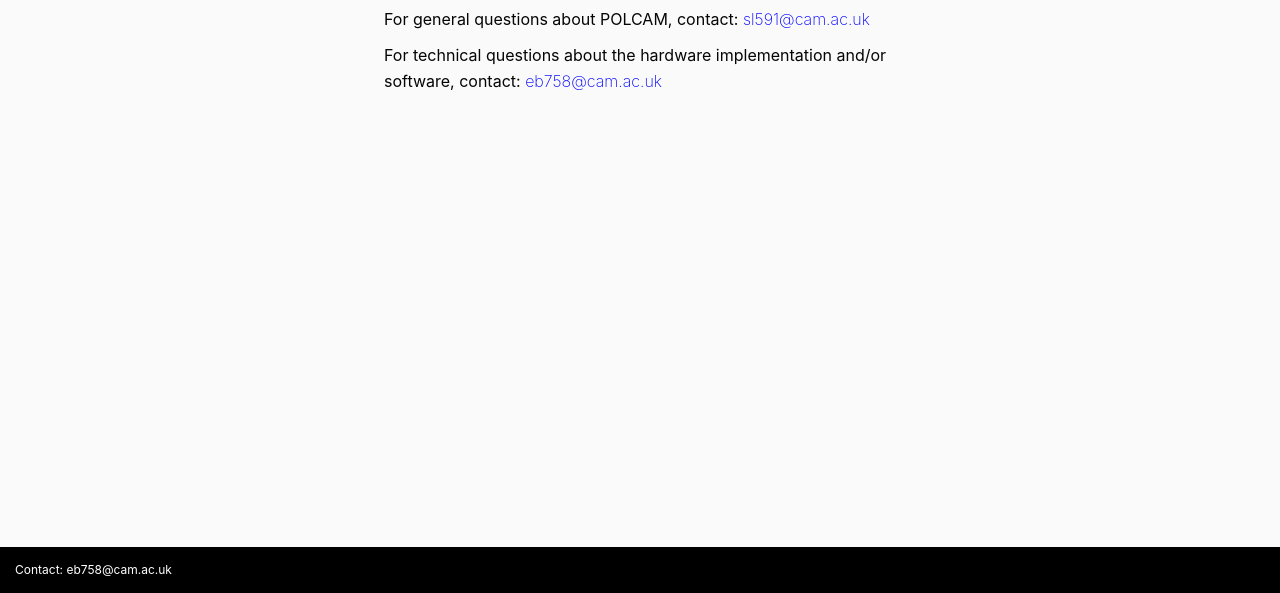
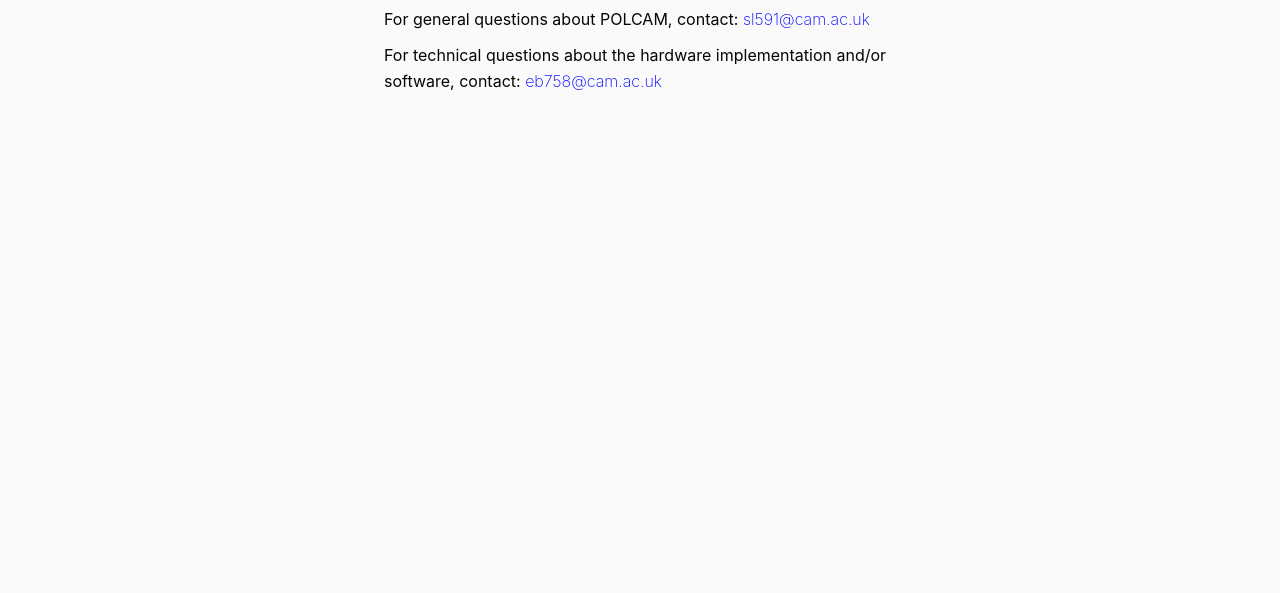
Before and after one commit to TheLeeLab/POLCAM-site, a plain HTML site: page contact.html in a window 1280 px wide. Shown: the part 207-800 px from the top of the page. Drawn offline with nearby package versions, Linux system fonts and the light colour scheme.

Commit message:
Remove footer

```diff
--- a/contact.html
+++ b/contact.html
@@ -60,8 +60,10 @@
     </div>
   </body>
 
-  <footer>
+  <!--
+    <footer>
     <p>Contact: eb758@cam.ac.uk</p>
   </footer>
+  -->
 
 </html>
```
Also changed, not shown: hardware.html (+3 -1 lines), index.html (+3 -1 lines), software.html (+3 -1 lines).
